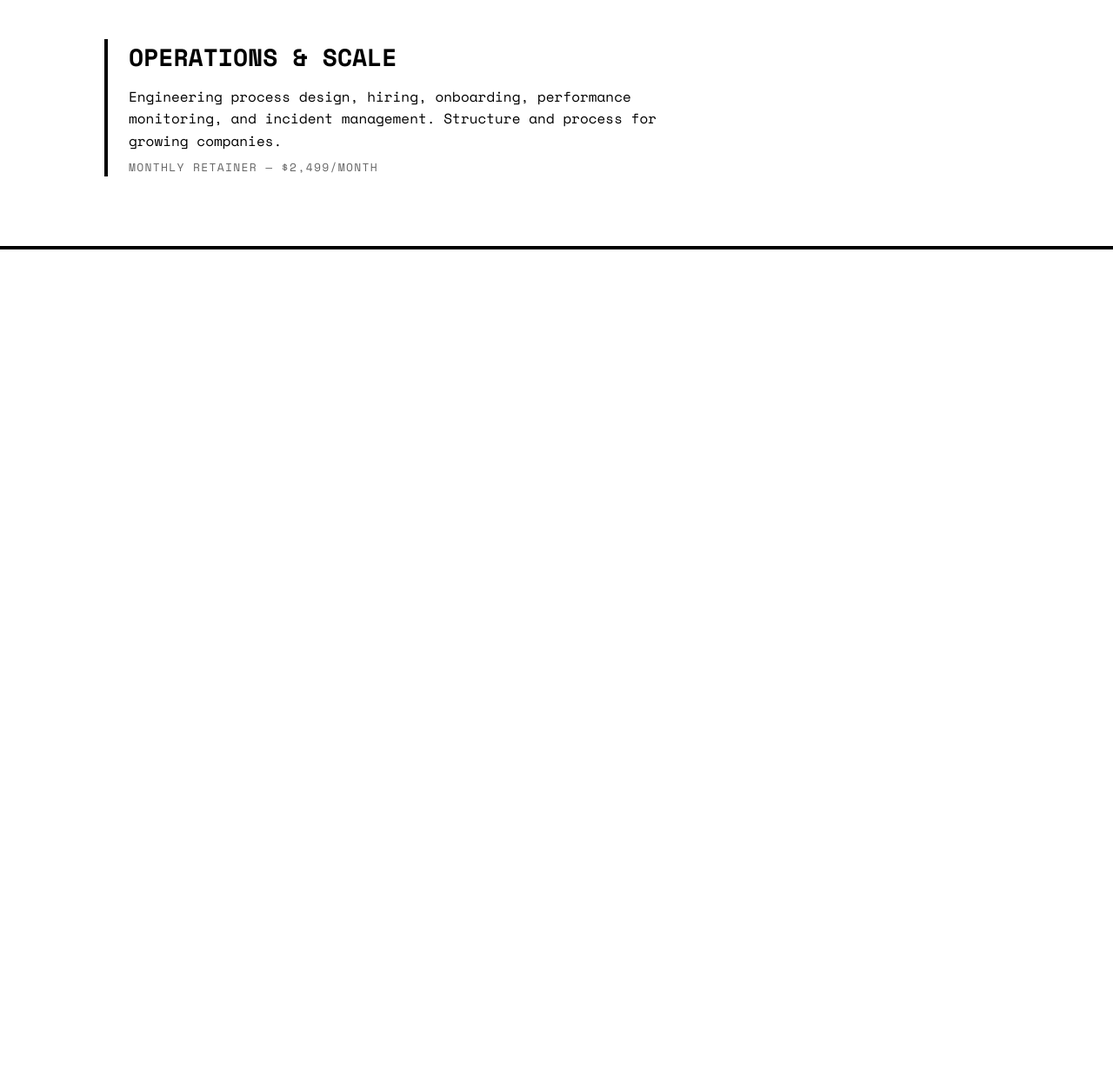
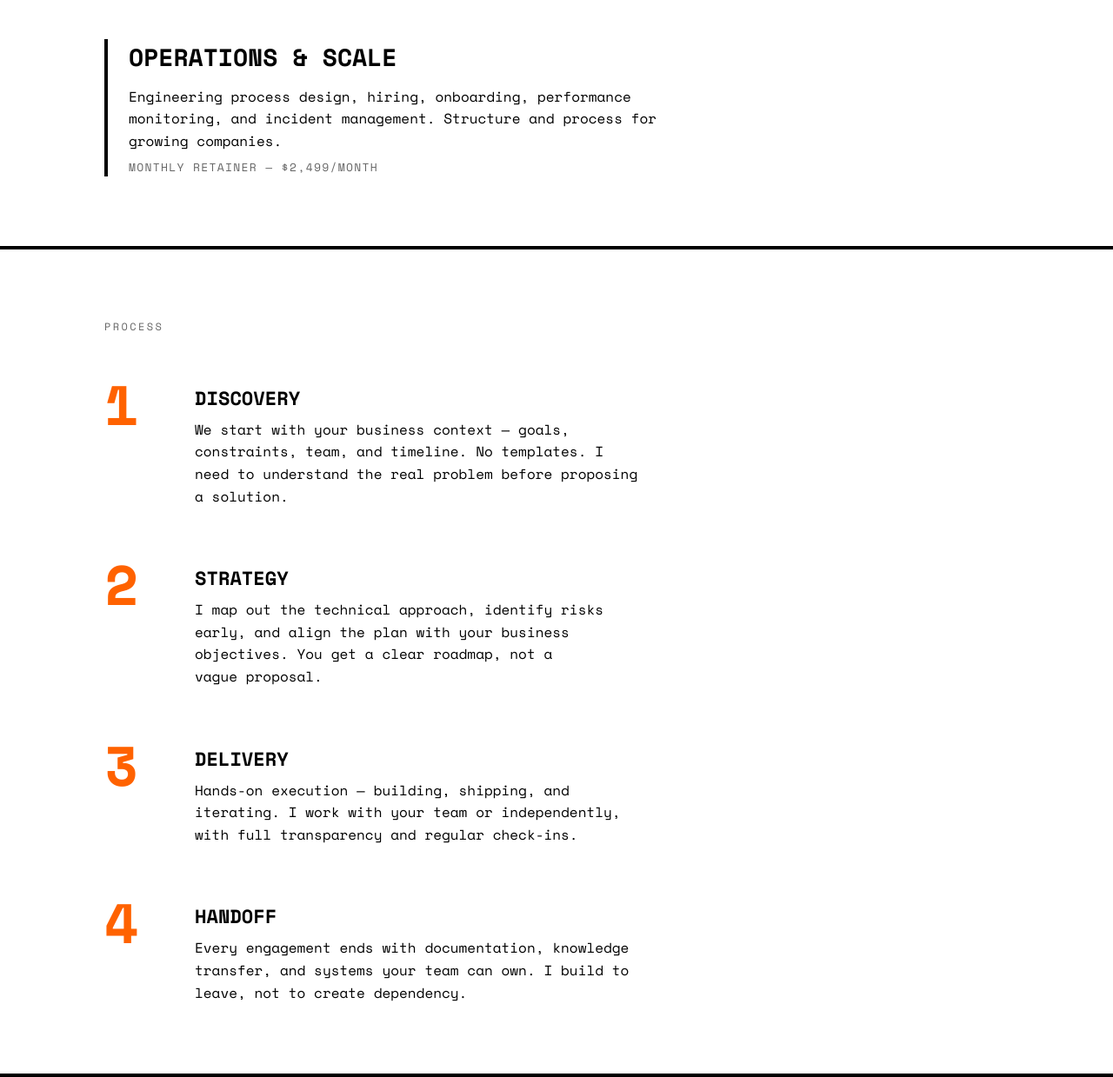
Before and after one commit to DonHeidi/sebastian-heitmann, an Astro site: page /v5 in a window 1280 px wide. Shown: the part 1402-2641 px from the top of the page at 87% size. Before the commit the page ends 1689 px from the top, so only its background shows below. Built offline with nearby package versions, Linux system fonts and the light colour scheme; Astro itself is replaced by a stand-in of ours.

Commit message:
feat(v5): add how-i-work section component
Co-Authored-By: Claude Opus 4.6 (1M context) <noreply@anthropic.com>

```diff
--- a/src/components/v5/how-i-work-section.astro
+++ b/src/components/v5/how-i-work-section.astro
@@ -1,3 +1,128 @@
 ---
+const steps = [
+    {
+        number: '1',
+        title: 'Discovery',
+        description: 'We start with your business context — goals, constraints, team, and timeline. No templates. I need to understand the real problem before proposing a solution.',
+    },
+    {
+        number: '2',
+        title: 'Strategy',
+        description: 'I map out the technical approach, identify risks early, and align the plan with your business objectives. You get a clear roadmap, not a vague proposal.',
+    },
+    {
+        number: '3',
+        title: 'Delivery',
+        description: 'Hands-on execution — building, shipping, and iterating. I work with your team or independently, with full transparency and regular check-ins.',
+    },
+    {
+        number: '4',
+        title: 'Handoff',
+        description: 'Every engagement ends with documentation, knowledge transfer, and systems your team can own. I build to leave, not to create dependency.',
+    },
+];
 ---
-<section><!-- v5 placeholder --></section>
+
+<section class="process reveal" id="process">
+    <p class="process__label">PROCESS</p>
+    <div class="process__steps">
+        {steps.map((step, i) => (
+            <div class={`process__step stagger stagger-${i + 1}`}>
+                <span class="process__number">{step.number}</span>
+                <div class="process__text">
+                    <h3 class="process__title">{step.title}</h3>
+                    <p class="process__desc">{step.description}</p>
+                </div>
+            </div>
+        ))}
+    </div>
+</section>
+
+<style lang="scss">
+    .process {
+        padding: 80px 40px 80px 120px;
+        border-bottom: 4px solid var(--clr-border);
+
+        &__label {
+            font-family: 'Space Mono', monospace;
+            font-weight: 400;
+            font-size: 12px;
+            text-transform: uppercase;
+            letter-spacing: 0.2em;
+            color: var(--clr-muted);
+            margin-bottom: 48px;
+        }
+
+        &__steps {
+            display: flex;
+            flex-direction: column;
+            gap: 56px;
+        }
+
+        &__step {
+            display: flex;
+            flex-direction: row;
+            align-items: flex-start;
+            gap: 24px;
+        }
+
+        &__number {
+            font-family: 'Space Mono', monospace;
+            font-weight: 700;
+            font-size: 64px;
+            line-height: 1;
+            color: var(--clr-accent);
+            width: 80px;
+            flex-shrink: 0;
+        }
+
+        &__text {
+            display: flex;
+            flex-direction: column;
+            gap: 8px;
+            padding-top: 8px;
+        }
+
+        &__title {
+            font-family: 'Space Mono', monospace;
+            font-weight: 700;
+            font-size: 22px;
+            text-transform: uppercase;
+            color: var(--clr-text);
+        }
+
+        &__desc {
+            font-family: 'Space Mono', monospace;
+            font-weight: 400;
+            font-size: 16px;
+            line-height: 1.6;
+            color: var(--clr-text);
+            max-width: 520px;
+        }
+    }
+
+    @media (max-width: 768px) {
+        .process {
+            padding: 60px 2rem;
+
+            &__number {
+                font-size: 48px;
+                width: 60px;
+            }
+
+            &__title {
+                font-size: 18px;
+            }
+        }
+    }
+
+    @media (max-width: 375px) {
+        .process {
+            padding: 48px 1.25rem;
+
+            &__desc {
+                font-size: 14px;
+            }
+        }
+    }
+</style>
```
